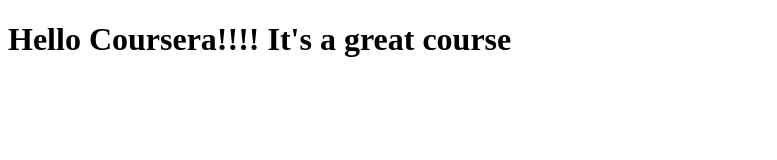
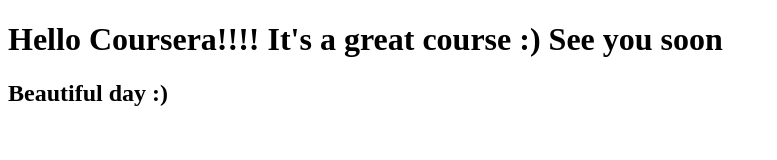
Before and after one commit to Carocode6/coursera-test, a plain HTML site: page site/index.html in a window 1280 px wide. Shown: the whole page, without its empty margins (0-777 px from the left). Drawn offline with Linux system fonts and the light colour scheme.

Commit message:
Small addition to our page commit.

```diff
--- a/site/index.html
+++ b/site/index.html
@@ -6,6 +6,8 @@
 	<title>Hello Coursera</title>
 </head>
 <body>
-<h1> Hello Coursera!!!! It's a great course </h1>
+<h1> Hello Coursera!!!! It's a great course :)
+See you soon </h1>
+<h2>Beautiful day :)</h2>
 </body>
 </html>
```
